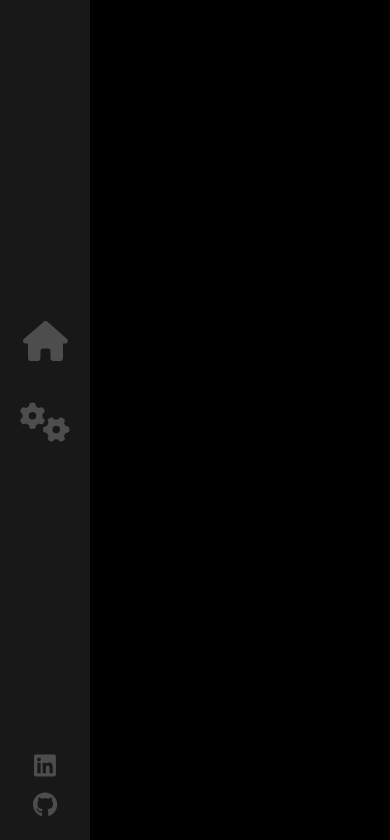
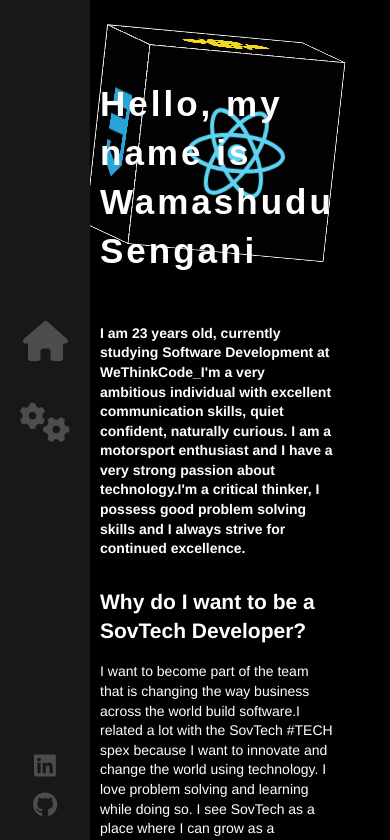
Before and after one commit to WamashuduSengani/portfolio, a React (Create React App) app: page / in a window 390 px wide. Shown: the top 840 px of the page. Built offline with nearby package versions, Linux system fonts and the light colour scheme.

Commit message:
minor fix

```diff
--- a/src/App.js
+++ b/src/App.js
@@ -12,7 +12,7 @@ function App() {
     <>
       <Routes>
         <Route path="/" element={<Layout />}>
-          <Route index path='/home' element={<Home />} />
+          <Route index path='/' element={<Home />} />
           <Route path="/contact" element={<Contact />} />
           <Route path="/skills" element={<Skills />} />
         </Route>
--- a/src/components/Contact/index.scss
+++ b/src/components/Contact/index.scss
@@ -34,14 +34,11 @@
     background: white;
     height: 50px;
     font-size: 16px;
-    color: #fff;
+    color: black;
     padding: 0 20px;
     box-sizing: border-box;
 
-    &:hover {
-      // background: rgb(243, 243, 243);
-      color: rgb(0, 0, 0);
-    }
+
   }
 
   input[type=submit] {
@@ -65,7 +62,7 @@
     background: white;
     height: 50px;
     font-size: 16px;
-    color: #fff;
+    color: black;
     padding: 20px;
     box-sizing: border-box;
     min-height: 150px;
--- a/src/components/Home/index.jsx
+++ b/src/components/Home/index.jsx
@@ -125,7 +125,7 @@ const Home = () => {
       </div>
 
 
-      <div className="stage-cube-cont">
+      <div className="stage-cube-cont home_page_cube">
         <div className="cubespinner">
           <div className="face1">
             <FontAwesomeIcon icon={faJava} color="#DD0031" />
--- a/src/components/Home/index.scss
+++ b/src/components/Home/index.scss
@@ -45,8 +45,7 @@
     font-size: 3.5rem;
     font-family: sans-serif;
     letter-spacing: 3px;
-    animation: fadeIn 1s 1.8s backwards;
-    transition: all 0.15s ease-out;
+    animation: fadeIn 1s 0.250s backwards;
   }
 
 
@@ -107,13 +106,16 @@
   width: 50%;
   height: 100%;
   margin: auto;
+  transition: all 0.3s ease-out;
+}
+
+.home_page_cube {
   translate: 25vw 25vh;
-  transition: all 0.3s ease-out;
 }
 
 @media (max-width: 760px) {
 
-  .stage-cube-cont {
+  .home_page_cube{
     translate: 5vw 5vh;
   }
 }
--- a/src/components/Skills/index.jsx
+++ b/src/components/Skills/index.jsx
@@ -94,7 +94,7 @@ const Skills = () => {
             pipelines
           </p>
         </div>
-        <div className="stage-cube-cont">
+        <div className="stage-cube-cont skills_cube_view">
           <div className="cubespinner">
             <div className="face1">
               <p>Javascript</p>
--- a/src/components/Skills/index.scss
+++ b/src/components/Skills/index.scss
@@ -44,8 +44,11 @@
   width: 50%;
   height: 100%;
   margin: auto;
+  transition: all 0.3s ease-out;
+}
+
+.skills_cube_view {
   translate: 0 5vh;
-  transition: all 0.3s ease-out;
 }
 
 .cubespinner {
```
Also changed, not shown: 2 other files (tests, documents, lock files or other folders).
